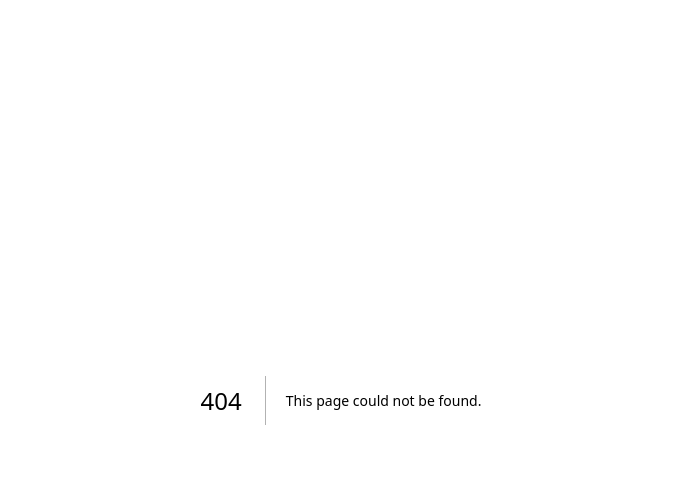
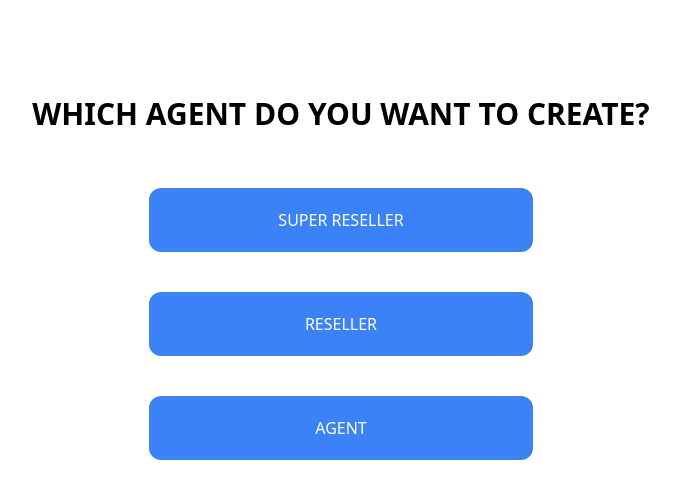
Before and after one commit to Beep-in/Beep_in, a Next.js app: page /auth/agentCreate in a window 1280 px wide. Before the commit this address had no page. Shown: the top 498 px of the page, without its empty margins (299-979 px from the left). Built offline with nearby package versions, Linux system fonts and the light colour scheme.

Commit message:
worked on creating agents

```diff
--- /dev/null
+++ b/components/forms/createAgent.tsx
@@ -0,0 +1,138 @@
+import React from 'react'
+import { useReducer } from 'react'
+type ACTIONTYPE =
+| { type : "agentType"}
+| { type : "superReseller"}
+| { type : "reseller" }
+| { type : "agent"}
+
+
+const initialUser = {
+  agentType: true,
+  superReseller : false,
+  reseller : false,
+  agent : false
+
+}
+const createUser = (user: typeof initialUser, action: ACTIONTYPE) => {
+ user = {
+  agentType: false,
+  superReseller : false,
+  reseller : false,
+  agent : false
+}
+switch (action.type){
+  case "agentType":
+  return {
+    ...user,
+    agentType : true
+  }
+  case "superReseller":
+  return {
+    ...user,
+    superReseller : true
+  }
+  case "reseller":
+  return {
+    ...user,
+    reseller : true
+  }
+  case "agent":
+    return {
+      ...user,
+     agent :true
+    }
+    default :
+    return {
+      ...user
+    }
+}
+}
+function CreateAgent() {
+  const [user , dispatch] = useReducer(createUser,initialUser);
+  return (
+    <div>
+      {user.agentType && (
+
+        <div className='flex flex-col mt-24'>
+      <h1 className='text-3xl font-extrabold text-center uppercase'>Which agent do you want to create?</h1>
+      <div className='mt-14 flex flex-col ml-auto mr-auto'>
+
+      <button onClick={() => dispatch({type: "superReseller"})} className='h-16 w-96 bg-blue-500 text-white text-center rounded-xl'>SUPER RESELLER</button>
+      <button onClick={() => dispatch({type: "reseller"})} className='h-16 w-96 bg-blue-500 text-white text-center rounded-xl mt-10'>RESELLER</button>
+      <button onClick={() => dispatch({type: "agent"})} className='h-16 w-96 bg-blue-500 text-white text-center rounded-xl mt-10'>AGENT</button>
+      </div>
+        </div>
+        )}
+        {user.superReseller && (
+          <div>
+            <div className='flex justify-center mt-8'>
+           <img src="/icons/logo.svg" alt="" className='text-center' />
+           </div>
+           <p className='text-center'>Register Agents to give them access to Beep-In platform</p>
+           <div className='mt-14 w-1/3 ml-auto mr-auto'>
+           <form action="" className='flex flex-col'>
+            <input type="text" placeholder='Names' className='h-16 border-2 border-blue-500 border-opacity-20 rounded-lg pl-10' />
+            <input type="text" placeholder='Email' className='h-16 border-2 border-blue-500 border-opacity-20 rounded-lg pl-10 mt-6'/>
+            <input type="tel" placeholder='Contact Phone' className='h-16 border-2 border-blue-500 border-opacity-20 rounded-lg pl-10 mt-6' />
+            <input type="text" placeholder='TIN/NID' className='h-16 border-2 border-blue-500 border-opacity-20 rounded-lg pl-10 mt-6 '/>
+            <input type="text" placeholder='Address' className='h-16 border-2 border-blue-500 border-opacity-20 rounded-lg pl-10 mt-6' />
+            <input type="text" placeholder='Password' className='h-16 border-2 border-blue-500 border-opacity-20 rounded-lg pl-10 mt-6' />
+            <div className='mt-8 flex justify-between'>
+              <button className='h-14 w-28 shadow-sm rounded-xl shadow-slate-500 bg-white text-blue-500'>CANCEL</button>
+              <button className='h-14 w-28 bg-blue-500 text-white rounded-xl '>SAVE</button>
+            </div>
+           </form>
+           </div>
+          </div>
+        )}
+        {user.reseller && (
+           <div>
+           <div className='flex justify-center mt-8'>
+          <img src="/icons/logo.svg" alt="" className='text-center' />
+          </div>
+          <p className='text-center'>Register Agents to give them access to Beep-In platform</p>
+          <div className='mt-14 w-1/3 ml-auto mr-auto'>
+          <form action="" className='flex flex-col'>
+           <input type="text" placeholder='Reseller Names' className='h-16 border-2 border-blue-500 border-opacity-20 rounded-lg pl-10' />
+           <input type="text" placeholder='Reseller Email' className='h-16 border-2 border-blue-500 border-opacity-20 rounded-lg pl-10 mt-6'/>
+           <input type="tel" placeholder='Reseller Contact Phone' className='h-16 border-2 border-blue-500 border-opacity-20 rounded-lg pl-10 mt-6' />
+           <input type="text" placeholder='TIN/NID' className='h-16 border-2 border-blue-500 border-opacity-20 rounded-lg pl-10 mt-6 '/>
+           <input type="text" placeholder='Reseller Address' className='h-16 border-2 border-blue-500 border-opacity-20 rounded-lg pl-10 mt-6' />
+           <input type="text" placeholder='Password' className='h-16 border-2 border-blue-500 border-opacity-20 rounded-lg pl-10 mt-6' />
+           <div className='mt-8 flex justify-between'>
+             <button className='h-14 w-28 shadow-sm rounded-xl shadow-slate-500 bg-white text-blue-500'>CANCEL</button>
+             <button className='h-14 w-28 bg-blue-500 text-white rounded-xl '>SAVE</button>
+           </div>
+          </form>
+          </div>
+         </div>
+        )}
+        {user.agent && (
+           <div>
+           <div className='flex justify-center mt-8'>
+          <img src="/icons/logo.svg" alt="" className='text-center' />
+          </div>
+          <p className='text-center'>Register Agents to give them access to Beep-In platform</p>
+          <div className='mt-14 w-1/3 ml-auto mr-auto'>
+          <form action="" className='flex flex-col'>
+           <input type="text" placeholder='Agent Names' className='h-16 border-2 border-blue-500 border-opacity-20 rounded-lg pl-10' />
+           <input type="text" placeholder='Agent Email' className='h-16 border-2 border-blue-500 border-opacity-20 rounded-lg pl-10 mt-6'/>
+           <input type="tel" placeholder='Agent Contact Phone' className='h-16 border-2 border-blue-500 border-opacity-20 rounded-lg pl-10 mt-6' />
+           <input type="text" placeholder='TIN/NID' className='h-16 border-2 border-blue-500 border-opacity-20 rounded-lg pl-10 mt-6 '/>
+           <input type="text" placeholder='Agent Address' className='h-16 border-2 border-blue-500 border-opacity-20 rounded-lg pl-10 mt-6' />
+           <input type="text" placeholder='Password' className='h-16 border-2 border-blue-500 border-opacity-20 rounded-lg pl-10 mt-6' />
+           <div className='mt-8 flex justify-between'>
+             <button className='h-14 w-28 shadow-sm rounded-xl shadow-slate-500 bg-white text-blue-500'>CANCEL</button>
+             <button className='h-14 w-28 bg-blue-500 text-white rounded-xl '>SAVE</button>
+           </div>
+          </form>
+          </div>
+         </div>
+        )
+        }
+    </div>
+  )
+}
+
+export default CreateAgent
--- a/components/forms/signup.tsx
+++ b/components/forms/signup.tsx
@@ -121,10 +121,12 @@ const [input,setInput] = useState<string>();
               <div className="h-[1px] opacity-20 w-40 bg-[#6C63FF] mt-3"></div>
               {/* <img src="/icons/line1.svg" alt="line1" /> */}
             </div>
+            <Link href= "agentCreate">
             <button className="bg-[#D9D9D9] bg-opacity-10 flex shadow-md font-karia  shadow-slate-400  rounded-lg h-12 w-64 text-center items-center pl-8 ml-auto mr-auto mt-4">
               <img src="/icons/google.svg" alt="google" className="pr-3" />
               Sign Up With Google
             </button>
+            </Link>
             <p className="font-karia pt-8 text-center">
               Have an account?
               <Link href="/auth/login" className="text-[#6C63FF] pl-1">
--- /dev/null
+++ b/pages/auth/agentCreate.tsx
@@ -0,0 +1,11 @@
+import React from 'react'
+import CreateAgent from '../../components/forms/createAgent'
+function AgentCreate() {
+  return (
+    <div>
+   <CreateAgent />
+    </div>
+  )
+}
+
+export default AgentCreate
```
